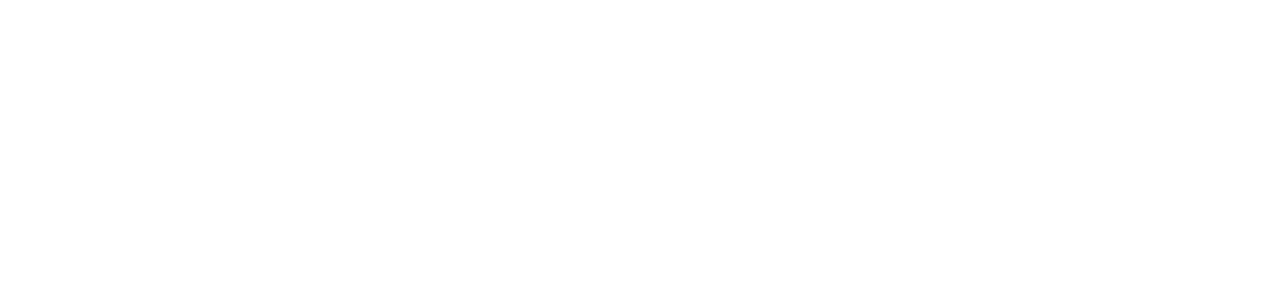
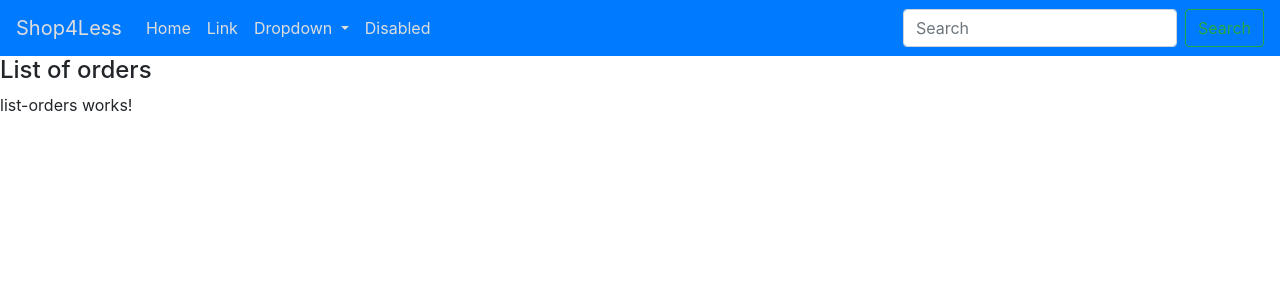
Before and after one commit to suganya0708/Shop4Less, an Angular app: page / in a window 1280 px wide. Shown: the top 300 px of the page. Built offline with nearby package versions, Linux system fonts and the light colour scheme.

Commit message:
first commit

```diff
--- a/angular.json
+++ b/angular.json
@@ -29,6 +29,7 @@
             ],
             "scripts": [
               "node_modules/jquery/dist/jquery.min.js",
+              "node_modules/popper.js/dist/umd/popper.min.js",
               "node_modules/bootstrap/dist/js/bootstrap.min.js"
             ]
           },
--- a/package.json
+++ b/package.json
@@ -19,6 +19,7 @@
     "@angular/platform-browser": "~10.2.0",
     "@angular/platform-browser-dynamic": "~10.2.0",
     "@angular/router": "~10.2.0",
+    "@types/jquery": "^3.5.4",
     "bootstrap": "^4.5.3",
     "jquery": "^3.5.1",
     "json-server": "^0.16.2",
--- a/src/app/app.component.css
+++ b/src/app/app.component.css
@@ -0,0 +1,6 @@
+.nav-link{
+    color:#ddd!important;
+}
+.navbar-brand{
+    color:#ddd!important;
+}
--- a/src/app/app.component.html
+++ b/src/app/app.component.html
@@ -1,5 +1,42 @@
+<nav class="navbar navbar-expand-lg navbar-light bg-primary">
+    <a class="navbar-brand" href="#">Shop4Less</a>
+    <button class="navbar-toggler" type="button" data-toggle="collapse" data-target="#navbarSupportedContent" aria-controls="navbarSupportedContent" aria-expanded="false" aria-label="Toggle navigation">
+      <span class="navbar-toggler-icon"></span>
+    </button>
+
+    <div class="collapse navbar-collapse" id="navbarSupportedContent">
+      <ul class="navbar-nav mr-auto">
+        <li class="nav-item active">
+          <a class="nav-link" href="#">Home <span class="sr-only">(current)</span></a>
+        </li>
+        <li class="nav-item">
+          <a class="nav-link" href="#">Link</a>
+        </li>
+        <li class="nav-item dropdown">
+          <a class="nav-link dropdown-toggle" href="#" id="navbarDropdown" role="button" data-toggle="dropdown" aria-haspopup="true" aria-expanded="false">
+            Dropdown
+          </a>
+          <div class="dropdown-menu" aria-labelledby="navbarDropdown">
+            <a class="dropdown-item" href="#">Action</a>
+            <a class="dropdown-item" href="#">Another action</a>
+            <div class="dropdown-divider"></div>
+            <a class="dropdown-item" href="#">Something else here</a>
+          </div>
+        </li>
+        <li class="nav-item">
+          <a class="nav-link disabled" href="#">Disabled</a>
+        </li>
+      </ul>
+      <form class="form-inline my-2 my-lg-0">
+        <input class="form-control mr-sm-2" type="search" placeholder="Search" aria-label="Search">
+        <button class="btn btn-outline-success my-2 my-sm-0" type="submit">Search</button>
+      </form>
+    </div>
+  </nav>
 
 
+  <h4>List of orders</h4>
+  <app-list-orders></app-list-orders>
 
 
-<router-outlet></router-outlet>
+<router-outlet> </router-outlet>
--- a/src/app/app.module.ts
+++ b/src/app/app.module.ts
@@ -3,6 +3,7 @@
 
 import { AppRoutingModule } from './app-routing.module';
 import { AppComponent } from './app.component';
+import { OrdersModule} from './orders/orders.module'
 
 
 @NgModule({
@@ -13,6 +14,7 @@
   imports: [
     BrowserModule,
     AppRoutingModule,
+    OrdersModule
 
   ],
   providers: [],
--- /dev/null
+++ b/src/app/orders/list-orders/list-orders.component.html
@@ -0,0 +1 @@
+<p>list-orders works!</p>
--- /dev/null
+++ b/src/app/orders/list-orders/list-orders.component.ts
@@ -0,0 +1,15 @@
+import { Component, OnInit } from '@angular/core';
+
+@Component({
+  selector: 'app-list-orders',
+  templateUrl: './list-orders.component.html',
+  styleUrls: ['./list-orders.component.css']
+})
+export class ListOrdersComponent implements OnInit {
+
+  constructor() { }
+
+  ngOnInit(): void {
+  }
+
+}
```
Also changed, not shown: src/app/orders/orders.module.ts (added, +16 -0 lines), src/app/orders/list-orders/list-orders.component.css (added), 2 other files (tests, documents, lock files or other folders).
